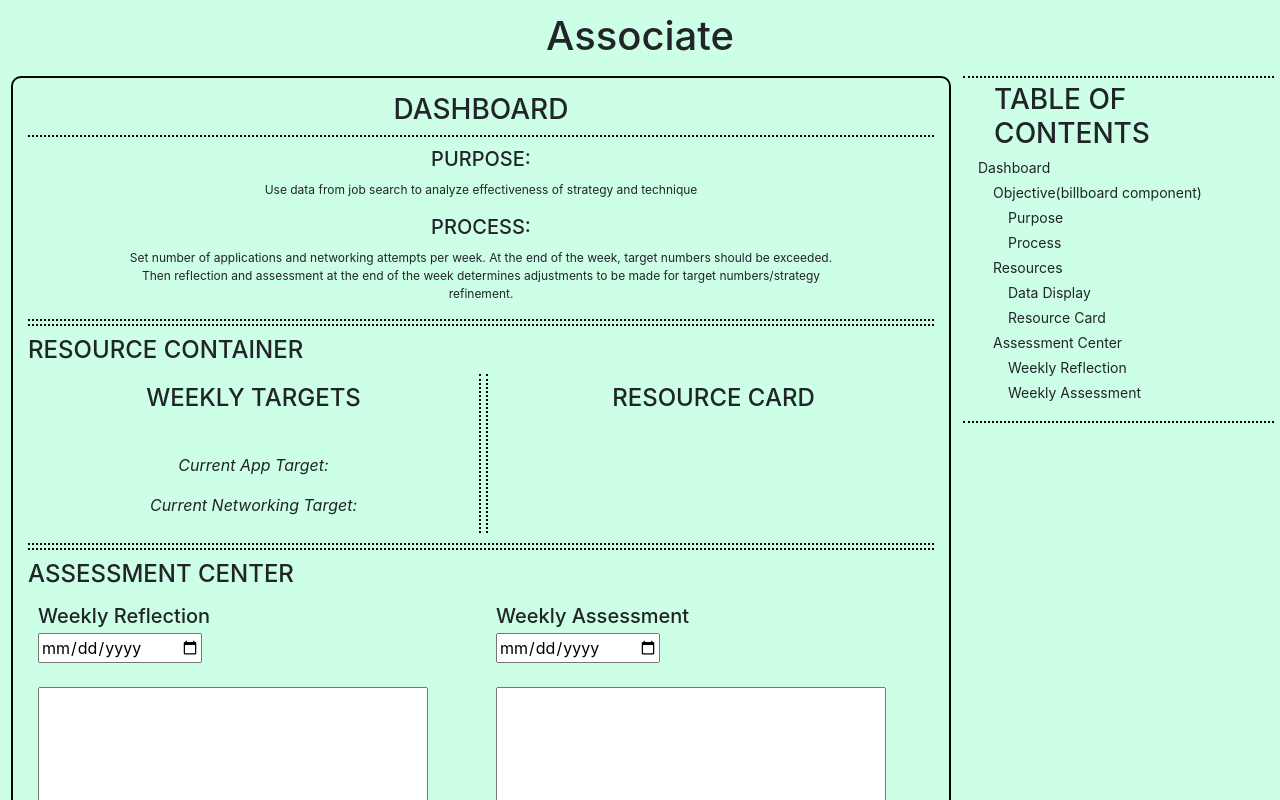
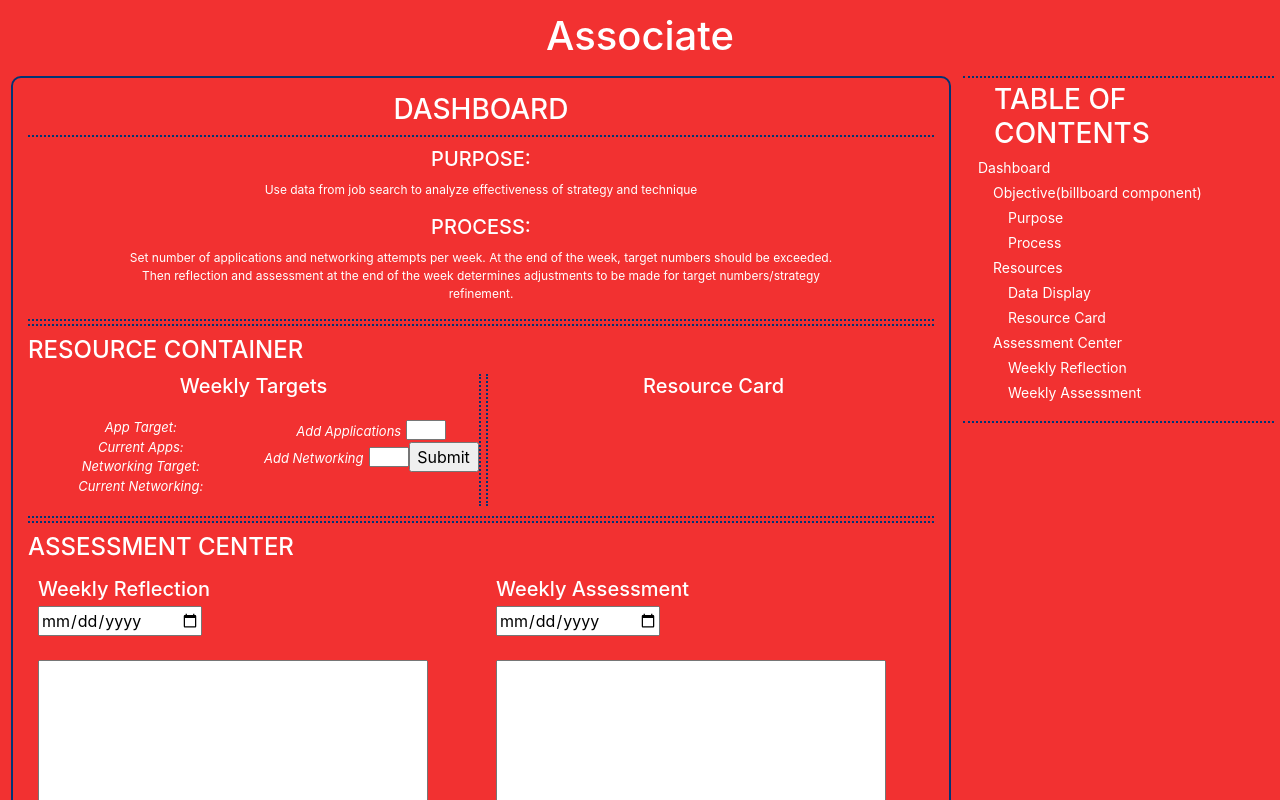
Before and after one commit to jpersons24/associate, a React (Create React App) app in the folder associate-frontend/: page / in a window 1280 px wide. Shown: the top 800 px of the page. Built offline with nearby package versions, Linux system fonts and the light colour scheme; no server answers.

Commit message:
continuing current data forms

```diff
--- a/associate-frontend/src/App.css
+++ b/associate-frontend/src/App.css
@@ -1,4 +1,6 @@
-
+/* #023474 --> ARSENAL BLUE*/
+/* #F00000 --> ARSENAL RED */
+/* #9C824A --> ARSENAL GOLD */
 
 .app {
   width: auto;
@@ -30,8 +32,8 @@
   width: auto;
   margin: 0 7px 0 0;
   padding: 0;
-  border-top: 2px dotted black;
-  border-bottom: 2px dotted black;
+  border-top: 2px dotted #023474;
+  border-bottom: 2px dotted #023474;
 }
 
 .directory h3 {
@@ -57,7 +59,7 @@
   width: auto;
   margin: 0 7px;
   padding: 15px;
-  border: 2px solid black;
+  border: 2px solid #023474;
   border-radius: 10px;
 }
 
@@ -70,8 +72,8 @@
 
 .billboard {
   margin: 3px 0;
-  border-top: 2px dotted black;
-  border-bottom: 2px dotted black;
+  border-top: 2px dotted #023474;
+  border-bottom: 2px dotted #023474;
 }
 
 .billboard h4 {
@@ -98,8 +100,8 @@
 
 .resource {
   margin: 3px 0;
-  border-top: 2px dotted black;
-  border-bottom: 2px dotted black;
+  border-top: 2px dotted #023474;
+  border-bottom: 2px dotted #023474;
 }
 
 .resource h4 {
@@ -119,12 +121,12 @@
 
 .data-column {
   text-align: center;
-  border-right: 2px dotted black;
+  border-right: 2px dotted #023474;
 }
 
 .resource-column {
   text-align: center;
-  border-left: 2px dotted black;
+  border-left: 2px dotted #023474;
 }
 
 /* ************ resource card ************** */
@@ -140,15 +142,33 @@
 }
 
 .target-container {
-  margin-top: 40px;
+  margin-top: 20px;
+  display: grid;
+  grid-template-columns: 50% 50%;
+  grid-template-rows: 1fr;
+  gap: 0px 5px;
+  grid-template-areas:
+    ". .";
+  margin-bottom: 10px;
+}
+
+.target-container p {
+  padding: 0 !important;
+  margin: 0;
+  font-size: 13px;
+}
+
+.data-form label {
+  font-size: 13px;
+  margin: 0;
 }
 
 /* ************ assessment container ************** */
 
 .assessment-center {
   margin: 3px 0;
-  border-top: 2px dotted black;
-  border-bottom: 2px dotted black;
+  border-top: 2px dotted #023474;
+  border-bottom: 2px dotted #023474;
 }
 
 .assessment-center h4 {
@@ -191,7 +211,8 @@
 }
 
 .submit {
-  width: 100px;
+  width: 70px;
+
 }
 
 .input-box {
@@ -229,6 +250,6 @@
 
 .library {
   margin: 3px 0;
-  border-top: 2px dotted black;
-  border-bottom: 2px dotted black;
+  border-top: 2px dotted #023474;
+  border-bottom: 2px dotted #023474;
 }
--- a/associate-frontend/src/components/Data.js
+++ b/associate-frontend/src/components/Data.js
@@ -1,21 +1,64 @@
-import React from 'react'
+import React, { useState } from 'react'
 
 const Data = ({ user, appTarget, netTarget }) => {
 
+	const [formData, setFormData] = useState({
+		current_app: "",
+		current_net: "",
+	})
+
+	function handleChange(e) {
+		setFormData({ ...formData, [e.target.name]: e.target.value })
+		console.log(formData)
+	}
+
   return (
 		<div className="data">
-			<h4>Weekly Targets</h4>
+			<h5>Weekly Targets</h5>
 			<div className="target-container">
-				<p>
-					<em>Current App Target: </em>
-					{!user ? null :
-					<strong>{appTarget}</strong>}
-				</p>
-				<p>
-					<em>Current Networking Target: </em>
-					{!user ? null :
-					<strong>{netTarget}</strong>}
-				</p>
+				<div className="data-container">
+					<p>
+						<em>App Target: </em>
+						{!user ? null : <strong>{appTarget}</strong>}
+					</p>
+					<p>
+						<em>Current Apps: </em>
+						{!user ? null : <strong>{appTarget}</strong>}
+					</p>
+					<p>
+						<em>Networking Target: </em>
+						{!user ? null : <strong>{netTarget}</strong>}
+					</p>
+					<p>
+						<em>Current Networking: </em>
+						{!user ? null : <strong>{appTarget}</strong>}
+					</p>
+				</div>
+				<div className="data-form">
+					<form>
+						<label>
+							<em>Add Applications</em>
+						</label>
+						<input
+							className="num-input"
+							type="number"
+							name="current_app"
+							value={formData.current_app}
+							onChange={handleChange}
+						/>
+						<label>
+							<em>Add Networking</em>
+						</label>
+						<input
+							className="num-input"
+							type="number"
+							name="current_net"
+							value={formData.current_net}
+							onChange={handleChange}
+						/>
+						<input type="submit" className="submit" />
+					</form>
+				</div>
 			</div>
 		</div>
 	);
--- a/associate-frontend/src/components/ResourceCard.js
+++ b/associate-frontend/src/components/ResourceCard.js
@@ -6,7 +6,7 @@ const ResourceCard = ({ user }) => {
 
   return (
 		<div className="resource-card">
-			<h4>Resource Card</h4>
+			<h5>Resource Card</h5>
 			{!user ? null : (
 				<ButtonGroup vertical>
 					<ul className="list">
--- a/associate-frontend/src/index.css
+++ b/associate-frontend/src/index.css
@@ -7,7 +7,8 @@ body {
   -webkit-font-smoothing: antialiased;
   -moz-osx-font-smoothing: grayscale;
   height: 100vh;
-  background-color: rgba(166, 255, 210, 0.568) !important;
+  background-color: #f00000ce !important;
+  color: white !important;
 }
 
 code {
```
